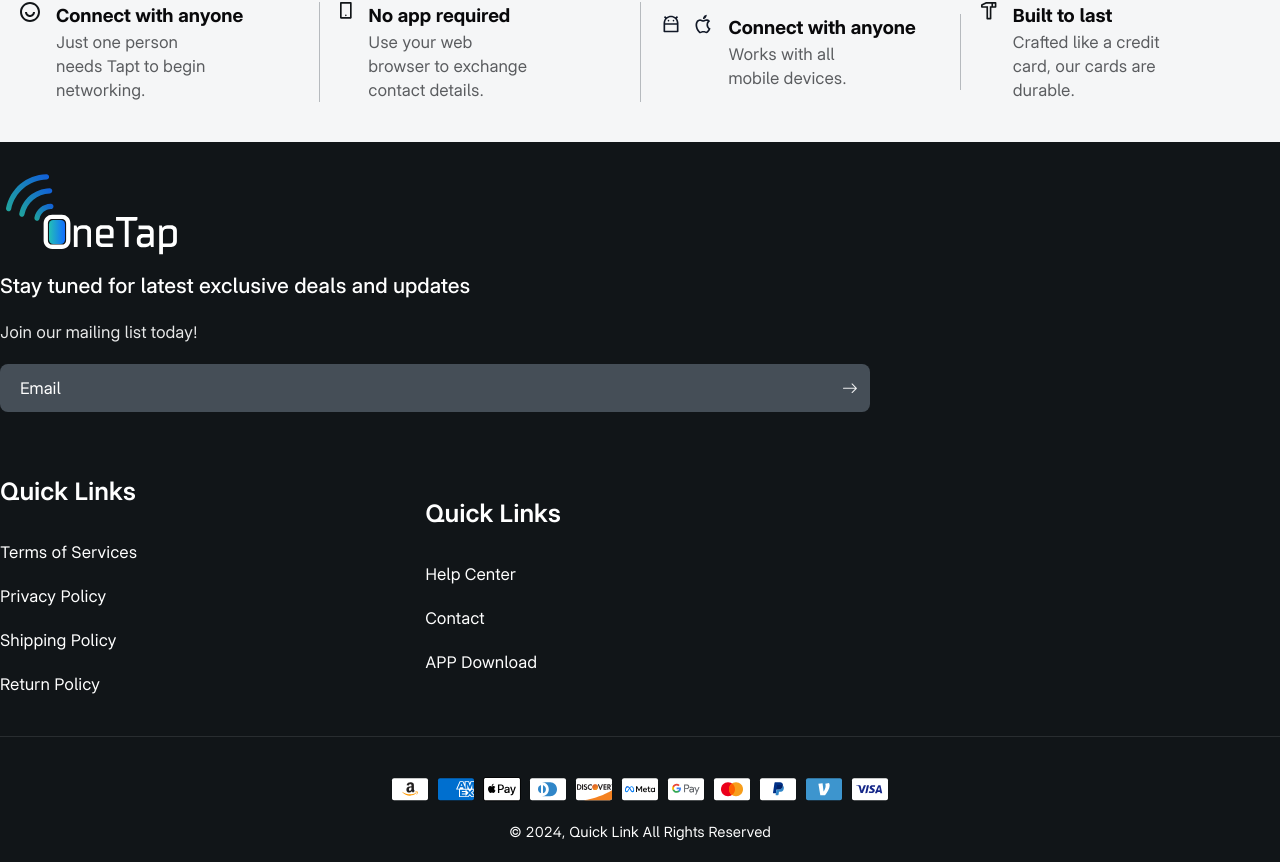
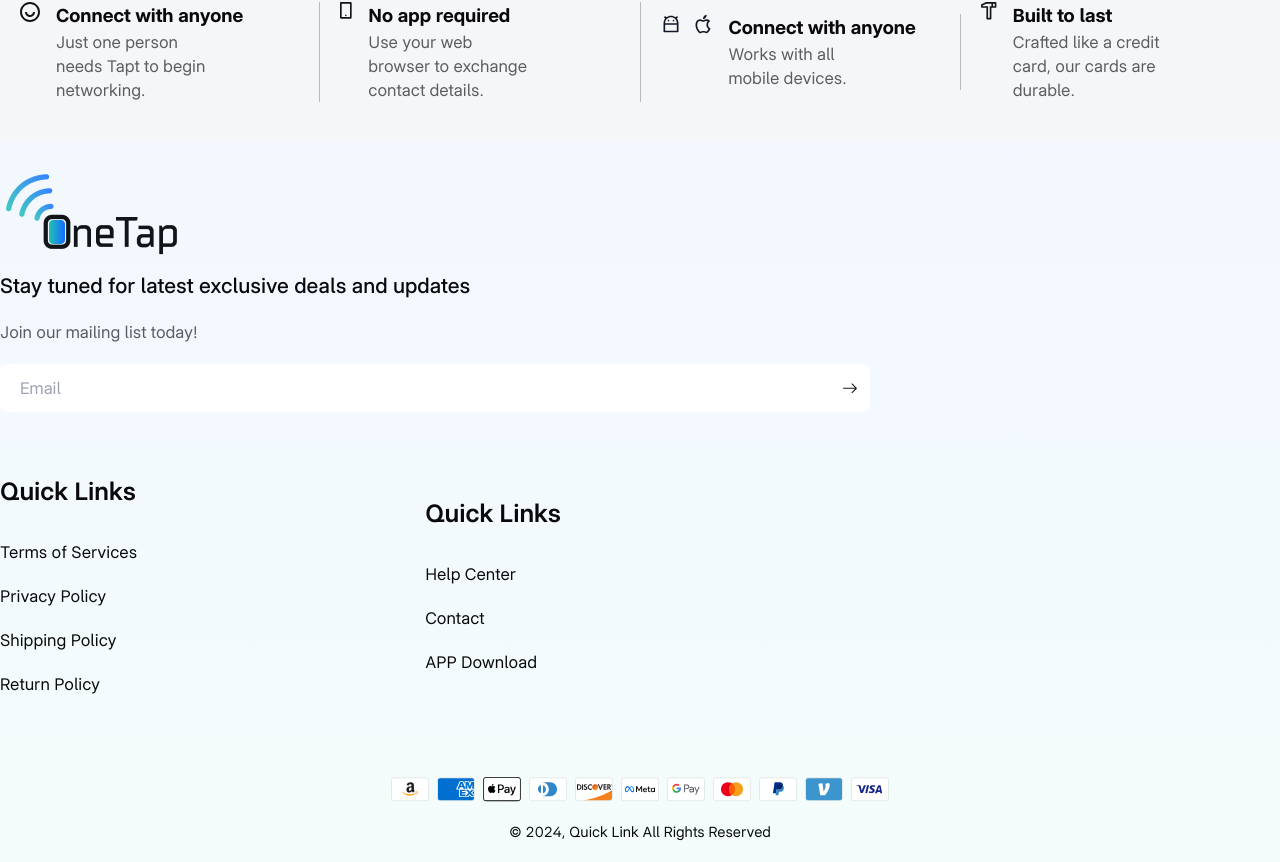
Before and after one commit to nahidbinwadood/tamman-deep-client, a React (Vite) app: page /shop in a window 1280 px wide. Shown: the part 2244-3106 px from the top of the page. Built offline with nearby package versions, Linux system fonts and the light colour scheme.

Commit message:
updated footer color

```diff
--- a/src/Components/SvgContainer.jsx
+++ b/src/Components/SvgContainer.jsx
@@ -541,7 +541,7 @@ export function CardListWhiteSvg() {
     </svg>
   );
 }
-export function SubmitFormSvg() {
+export function SubmitFormSvg({ dark }) {
   return (
     <svg
       xmlns="http://www.w3.org/2000/svg"
@@ -554,7 +554,7 @@ export function SubmitFormSvg() {
         fillRule="evenodd"
         clipRule="evenodd"
         d="M9.59996 8.78091C9.6336 8.69923 9.68692 8.62714 9.75517 8.57106C9.82341 8.51497 9.90446 8.47663 9.99111 8.45945C10.0778 8.44227 10.1673 8.44678 10.2518 8.47258C10.3363 8.49838 10.4131 8.54468 10.4753 8.60734L14.761 12.8931C14.8109 12.9428 14.8505 13.0019 14.8775 13.067C14.9045 13.1321 14.9184 13.2019 14.9184 13.2723C14.9184 13.3428 14.9045 13.4126 14.8775 13.4777C14.8505 13.5427 14.8109 13.6019 14.761 13.6516L10.4753 17.9373C10.3747 18.0379 10.2383 18.0944 10.096 18.0944C9.95377 18.0944 9.81734 18.0379 9.71675 17.9373C9.61616 17.8367 9.55964 17.7003 9.55964 17.5581C9.55964 17.4158 9.61616 17.2794 9.71675 17.1788L13.0885 13.8081H1.52461C1.38253 13.8081 1.24626 13.7516 1.1458 13.6511C1.04533 13.5507 0.988892 13.4144 0.988892 13.2723C0.988892 13.1303 1.04533 12.994 1.1458 12.8935C1.24626 12.7931 1.38253 12.7366 1.52461 12.7366H13.0885L9.71675 9.36591C9.64148 9.29096 9.59019 9.19533 9.5694 9.09117C9.5486 8.98701 9.55924 8.87901 9.59996 8.78091Z"
-        fill="white"
+        fill={dark ? 'black' : 'white'}
         fillOpacity="0.9"
       />
     </svg>
--- a/src/Shared/Footer.jsx
+++ b/src/Shared/Footer.jsx
@@ -1,5 +1,6 @@
-import { Link } from 'react-router-dom';
-import logo from '../assets/images/logo.svg';
+import { Link, useLocation } from 'react-router-dom';
+import logoWhite from '../assets/images/logo.svg';
+import logoBlack from '../assets/images/logo-black.png';
 import {
   FooterSponsor1,
   FooterSponsor2,
@@ -15,6 +16,7 @@ import {
   SubmitFormSvg,
 } from './../Components/SvgContainer';
 const Footer = () => {
+  const isHomepage = useLocation().pathname;
   const sponsors = [
     { logo: <FooterSponsor1 /> },
     { logo: <FooterSponsor2 /> },
@@ -29,23 +31,29 @@ const Footer = () => {
     { logo: <FooterSponsor11 /> },
   ];
   return (
-    <div className="bg-[#111518] text-white">
+    <div
+      className={`${
+        isHomepage == '/'
+          ? 'bg-[#111518] text-white'
+          : 'bg-gradient-to-b from-[rgba(17,109,255,0.05)] to-[rgba(35,192,182,0.05)]'
+      } `}
+    >
       <div>
         <div className="container mx-auto pt-5">
           <div className="-ml-8 pb-3">
-            <img src={logo} alt="" />
+            <img src={`${isHomepage=="/" ? logoWhite :logoBlack}`} alt="" />
           </div>
           <div>
             <p className="text-xl font-medium">
               Stay tuned for latest exclusive deals and updates
             </p>
-            <p className="text-white/90 pt-5">Join our mailing list today!</p>
+            <p className={`${isHomepage=="/" ? "text-white/90" :"text-textColor"}  pt-5`}>Join our mailing list today!</p>
           </div>
           <div className="pt-5">
             <form action="">
               <div className="relative w-[870px]">
                 <input
-                  className="bg-[#454e57] w-full focus:outline-none rounded-lg py-3 px-5 placeholder:text-white pr-12"
+                  className={`${isHomepage=="/" ? "bg-[#454e57] placeholder:text-white" :"bg-white text-black"} w-full focus:outline-none rounded-lg py-3 px-5  pr-12`}
                   type="email"
                   placeholder="Email"
                 />
@@ -53,7 +61,7 @@ const Footer = () => {
                   type="submit"
                   className="absolute right-3 top-1/2 transform -translate-y-1/2"
                 >
-                  <SubmitFormSvg />
+                  <SubmitFormSvg dark={true} />
                 </button>
               </div>
             </form>
@@ -89,11 +97,11 @@ const Footer = () => {
         </div>
 
         <div className="w-full flex gap-2 items-center justify-center pb-5">
-          {sponsors?.map((sponsor,idx) => (
+          {sponsors?.map((sponsor, idx) => (
             <div key={idx}>{sponsor?.logo}</div>
           ))}
         </div>
-        <div className='text-center text-sm pb-5'>
+        <div className="text-center text-sm pb-5">
           <p>© 2024, Quick Link All Rights Reserved</p>
         </div>
       </div>
```
